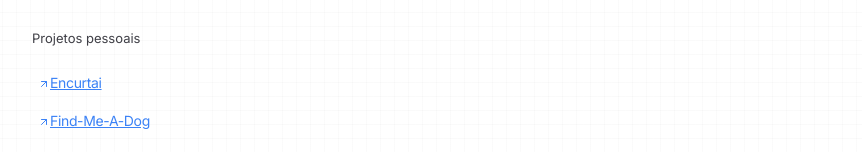
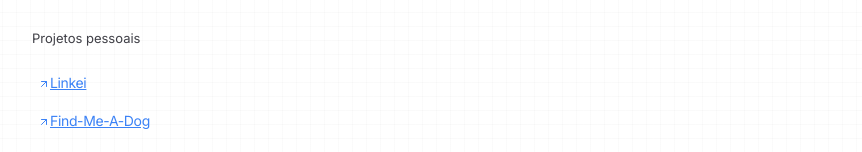
Before and after one commit to andres-dos-santos/hi, a Next.js app: page / in a window 1280 px wide. Shown: the part 730-882 px from the top of the page, without its empty margins (208-1070 px from the left). Built offline with nearby package versions, Linux system fonts and the light colour scheme.

Commit message:
change name

```diff
--- a/app/page.tsx
+++ b/app/page.tsx
@@ -159,7 +159,7 @@ export default async function _page() {
         >
           <span className="hover:bg-blue-500/20 pl-1.5 pr-2.5 flex items-center">
             <ArrowUpRight className="size-3" />
-            Encurtai
+            Linkei
           </span>
         </Link>
 
```
